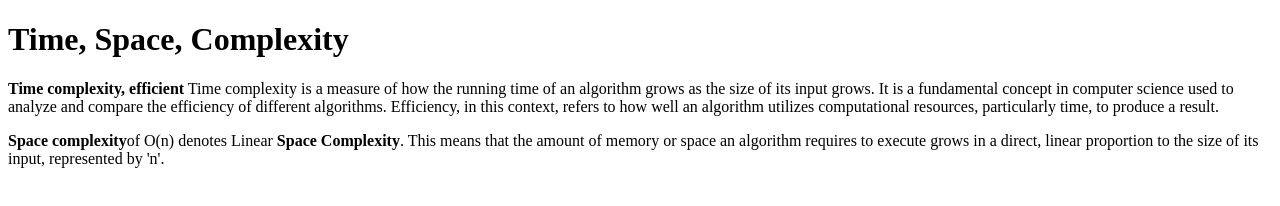
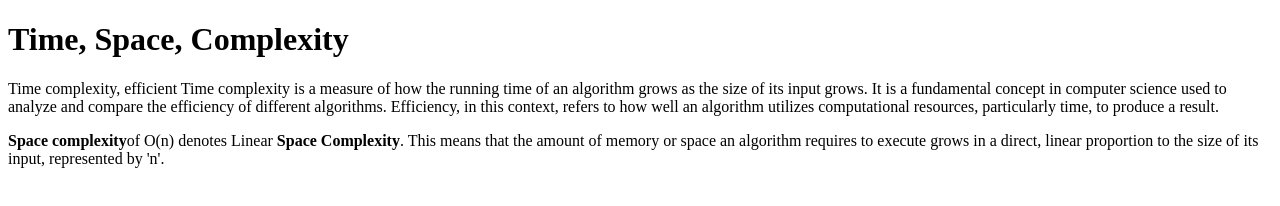
Before and after one commit to acciojob/time-and-space-complexity-alishajatav, a website: page main.html in a window 1280 px wide. Drawn offline with Linux system fonts and the light colour scheme.

Commit message:
created a submission

```diff
--- a/main.html
+++ b/main.html
@@ -9,7 +9,7 @@
 <body>
 	<h1>Time, Space, Complexity</h1>
 	<p>
-		<b>Time complexity, efficient</b>
+		Time complexity, efficient
 		Time complexity is a measure of how the running
 		time of an algorithm grows as the size of its input grows.
 		It is a fundamental concept in computer science used to analyze
```
